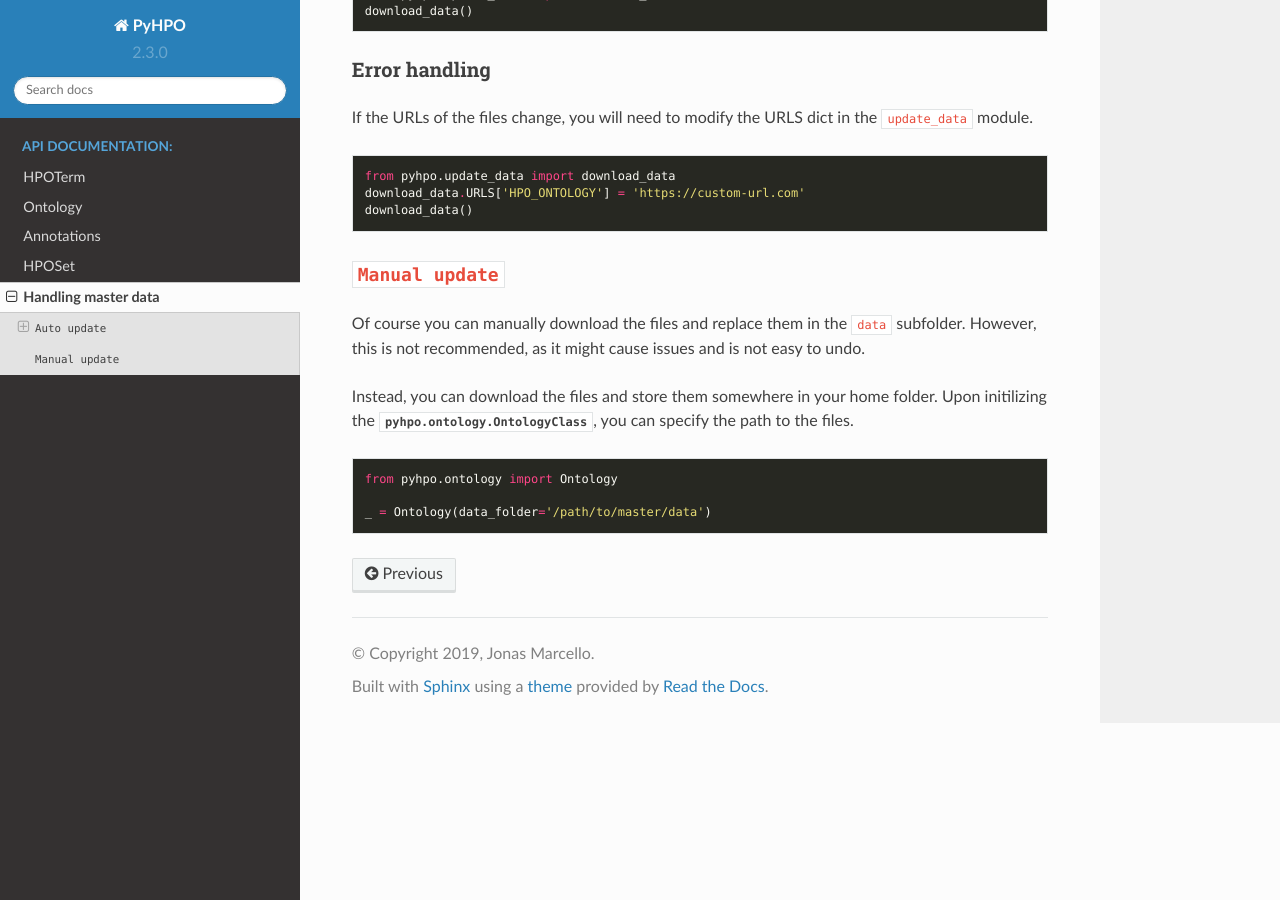
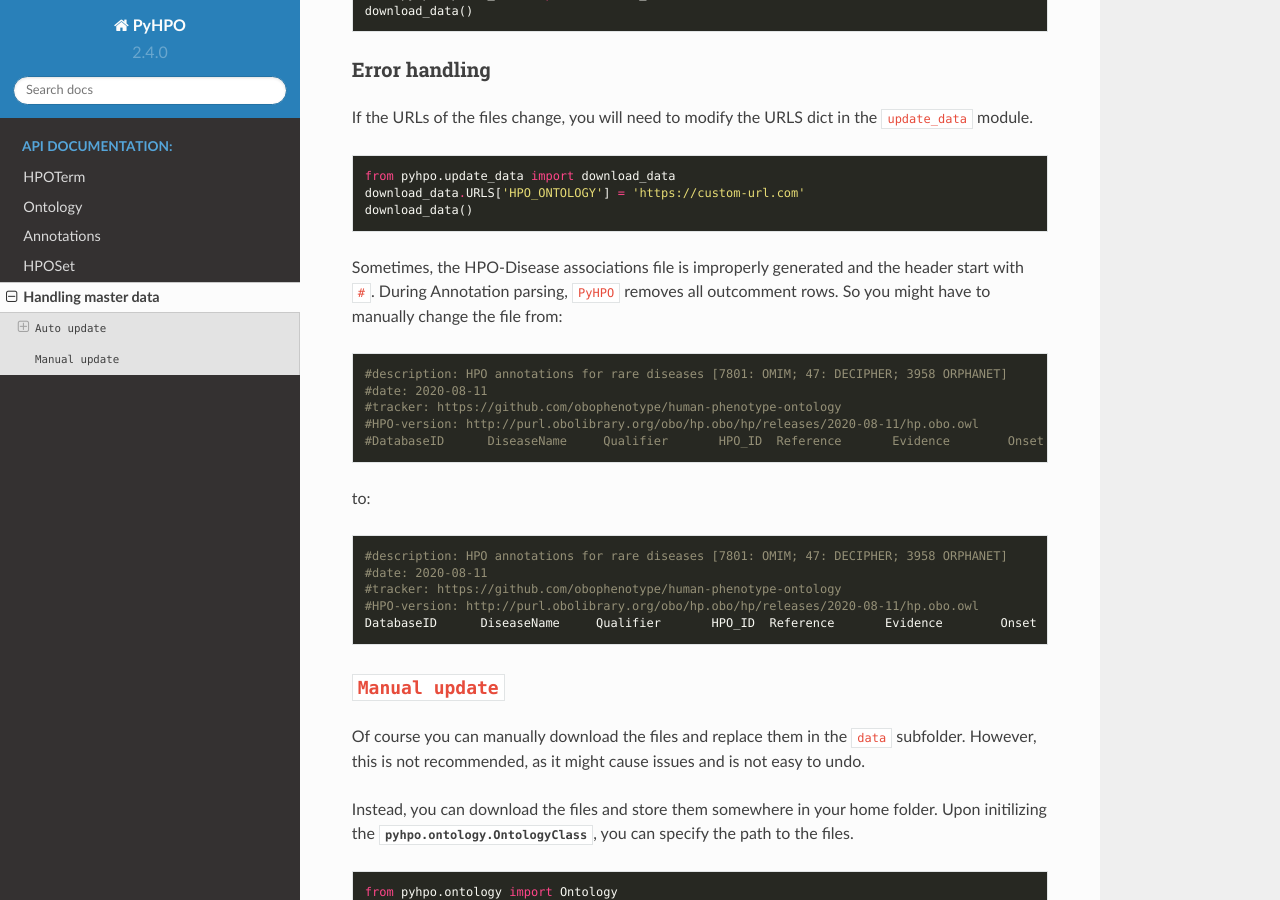
Before and after one commit to anergictcell/pyhpo, a Sphinx documentation site: the page built from docs/data.rst, in a window 1280 px wide and 900 px high, scrolled down 779 px. Built offline with Sphinx 7.4.7 and the Read the Docs theme 2.0.0, drawn with Linux system fonts in a browser that asks for light colours.

Commit message:
HPO update to 2020-08-11

```diff
--- a/docs/data.rst
+++ b/docs/data.rst
@@ -36,6 +36,25 @@ If the URLs of the files change, you will need to modify the URLS dict in the ``
     download_data.URLS['HPO_ONTOLOGY'] = 'https://custom-url.com'
     download_data()
 
+
+Sometimes, the HPO-Disease associations file is improperly generated and the header start with ``#``. During Annotation parsing, ``PyHPO`` removes all outcomment rows.
+So you might have to manually change the file from::
+
+    #description: HPO annotations for rare diseases [7801: OMIM; 47: DECIPHER; 3958 ORPHANET]
+    #date: 2020-08-11
+    #tracker: https://github.com/obophenotype/human-phenotype-ontology
+    #HPO-version: http://purl.obolibrary.org/obo/hp.obo/hp/releases/2020-08-11/hp.obo.owl
+    #DatabaseID      DiseaseName     Qualifier       HPO_ID  Reference       Evidence        Onset   Frequency       Sex     Modifier        Aspect  Biocuration
+
+to::
+
+    #description: HPO annotations for rare diseases [7801: OMIM; 47: DECIPHER; 3958 ORPHANET]
+    #date: 2020-08-11
+    #tracker: https://github.com/obophenotype/human-phenotype-ontology
+    #HPO-version: http://purl.obolibrary.org/obo/hp.obo/hp/releases/2020-08-11/hp.obo.owl
+    DatabaseID      DiseaseName     Qualifier       HPO_ID  Reference       Evidence        Onset   Frequency       Sex     Modifier        Aspect  Biocuration
+
+
 ``Manual update``
 ********************
 Of course you can manually download the files and replace them in the ``data`` subfolder. However, this is not recommended, as it might cause issues and is not easy to undo.
--- a/pyhpo/__init__.py
+++ b/pyhpo/__init__.py
@@ -4,4 +4,4 @@
 
 # The following info will be used by setup.py and sphinx documentation
 __author__ = 'Jonas Marcello'
-__version__ = '2.3.0'
+__version__ = '2.4.0'
```
Also changed, not shown: CHANGELOG.rst (+13 -0 lines), 1 other file.
